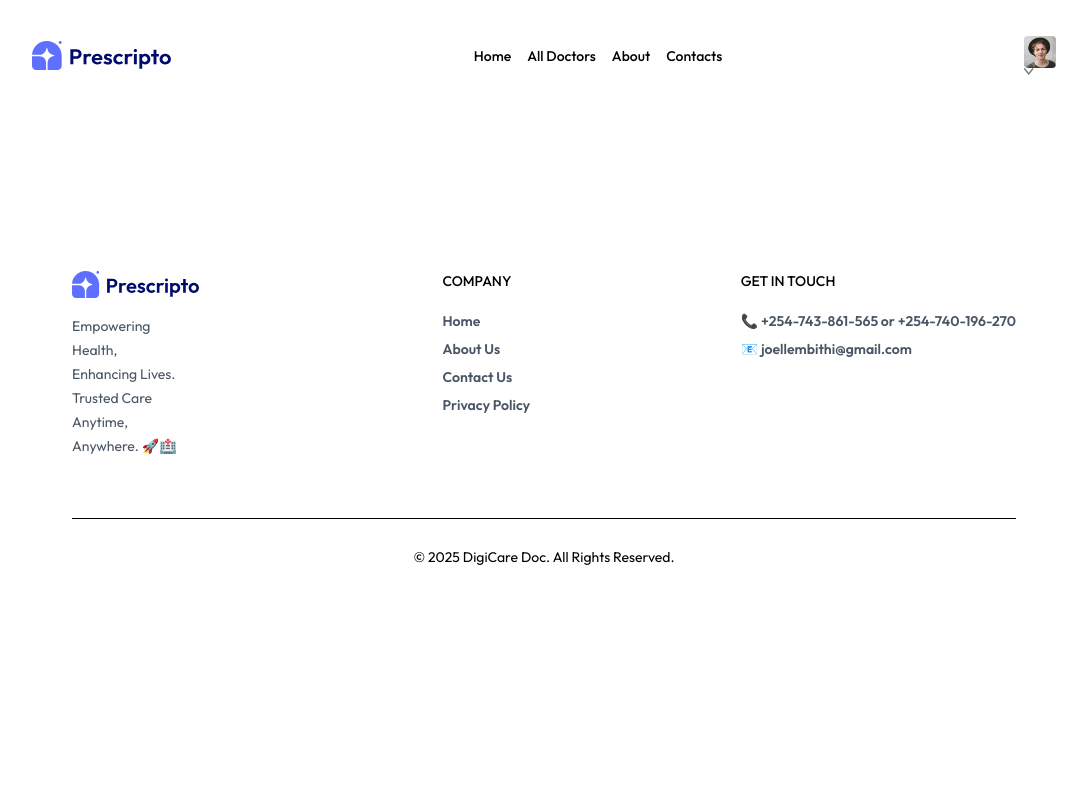
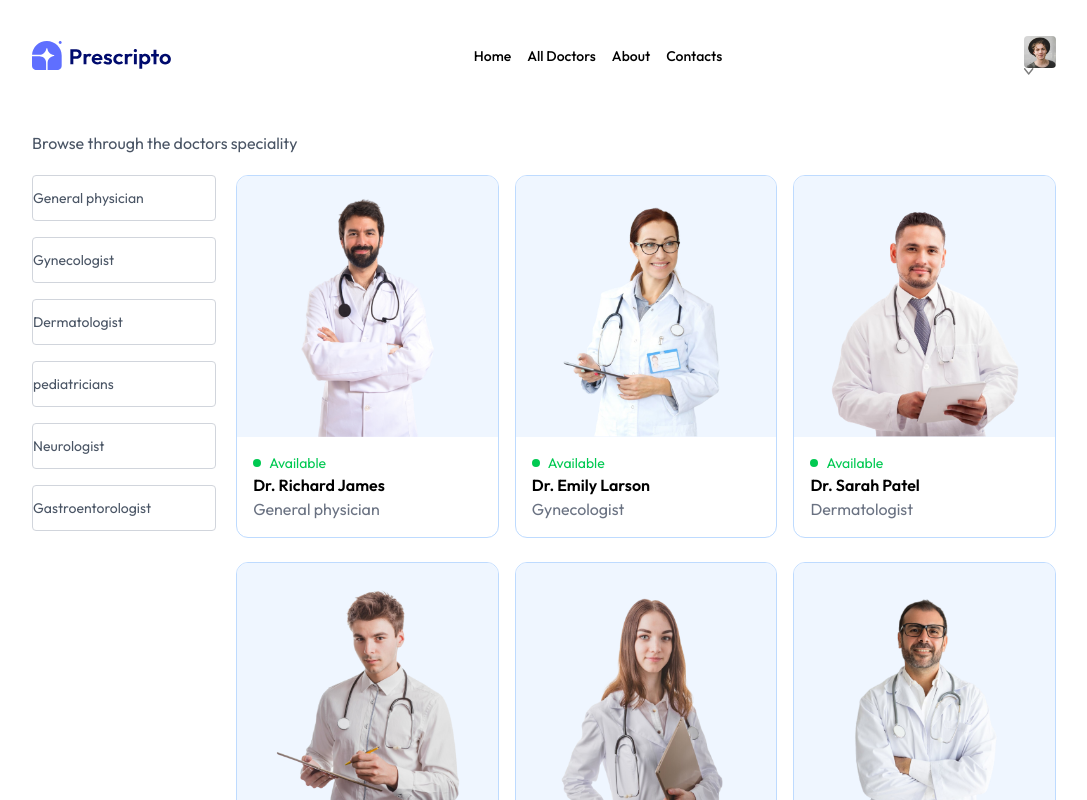
Before and after one commit to JoelMbithi/App-Project, a React app in the folder frontend/: page /doctors in a window 1280 px wide. Shown: the top 800 px of the page, without its empty margins (96-1183 px from the left). Built offline with nearby package versions, Linux system fonts and the light colour scheme; the HTML template or start-up script is replaced by a standard one.

Commit message:
done Doctors Page

```diff
--- a/frontend/src/App.jsx
+++ b/frontend/src/App.jsx
@@ -1,7 +1,7 @@
 import React from 'react'
 import { Route, Routes } from 'react-router-dom'
 import Home from './Pages/Home'
-import Doctors from './Pages/Doctors'
+
 import Login from './Pages/Login'
 import About from './Pages/About'
 import Contact from './Pages/Contact'
@@ -10,6 +10,7 @@
 import Appointment from './Pages/Appointment'
 import NavBar from './components/NavBar'
 import Footer from './components/Footer'
+import Doctors from './Pages/Doctors'
 
 const App = () => {
   return (
@@ -19,7 +20,8 @@
 
      <Routes>
       <Route path='/' element={<Home/>} />
-      <Route path='/doctors/:speciality' element={<Doctors />} />
+      <Route path='/doctors' element={<Doctors />} />
+      <Route path='/doctors/:speciality' element={<Doctors/>} />
       <Route path='/login' element={<Login />} />
       <Route path='/about' element={<About />} />
       <Route path='/contacts' element={<Contact />} />
--- a/frontend/src/Context/AppContext.jsx
+++ b/frontend/src/Context/AppContext.jsx
@@ -1,22 +1,17 @@
 import { createContext } from "react";
 import { doctors } from "../assets/assets";
 
-export const Appcontext = createContext()
+export const AppContext = createContext(); // Change Appcontext to AppContext
 
-{/* create context provider function */}
+const AppContextProvider = (props) => {
+    const value = {
+        doctors
+    };
+    return (
+        <AppContext.Provider value={value}> {/* Change Appcontext to AppContext */}
+            {props.children}
+        </AppContext.Provider>
+    );
+};
 
-const AppContextProvider  =(props)=>{
-    {/* add variables which can be accessed by any component using props */}
-
-    const value= {
-        doctors
-    }
-    return(
-        <Appcontext.Provider value={value}>
-            {props.children}
-        </Appcontext.Provider>
-    )
-
-}
-
-export default AppContextProvider
+export default AppContextProvider;
--- a/frontend/src/Pages/Doctors.jsx
+++ b/frontend/src/Pages/Doctors.jsx
@@ -1,13 +1,60 @@
-import React from 'react'
-import { useParams } from 'react-router-dom'
+import React, { useContext, useEffect, useState } from 'react'
+import { useNavigate, useParams } from 'react-router-dom'
+import { AppContext } from '../Context/AppContext'
+
+
 
 const Doctors = () => {
 
   const {speciality} = useParams()
-  console.log(speciality)
+
+   const {doctors} = useContext(AppContext)
+
+   const [filterDoc, setFilterDoc] = useState([])
+
+   const navigate = useNavigate()
+
+   const applyFilter =() => {
+    if (speciality){
+      setFilterDoc(doctors.filter(doc => doc.speciality === speciality))
+    } else {
+      setFilterDoc(doctors)
+    }
+   }
+
+   useEffect(() =>{
+    applyFilter()
+   },[doctors,speciality])
   return (
     <div>
-
+      <p className='text-gray-600'>Browse through the doctors speciality</p>
+      <div className='flex flex-col sm:flex-row items-start gap-5 mt-5'>
+        <div className='flex flex-col gap-4 text-sm text-gray-600'>
+          <p onClick={()=> speciality === 'General physician' ? navigate("/doctors") : navigate('/doctors/General physician')}  className={`w-[94vw] sm:w-auto p1-3 py-3 py-1.5 pr-16 border border-gray-300 rounded transition-all cursor-pointer ${speciality === "General physician" ? "bg-indigo-100 text-black" : ""}`} >General physician</p >
+          <p onClick={()=> speciality === 'Gynecologist' ? navigate("/doctors") : navigate('/doctors/Gynecologist')} className={`w-[94vw] sm:w-auto p1-3 py-3 py-1.5 pr-16 border border-gray-300 rounded transition-all cursor-pointer ${speciality === "Gynecologist" ? "bg-indigo-100 text-black" : ""}`}>Gynecologist</p >
+          <p onClick={()=> speciality === 'Dermatologist' ? navigate("/doctors") : navigate('/doctors/Dermatologist')} className={`w-[94vw] sm:w-auto p1-3 py-3 py-1.5 pr-16 border border-gray-300 rounded transition-all cursor-pointer ${speciality === "Dermatologist" ? "bg-indigo-100 text-black" : ""}`}>Dermatologist</p >
+          <p onClick={()=> speciality === 'pediatricians' ? navigate("/doctors") : navigate('/doctors/pediatricians')} className={`w-[94vw] sm:w-auto p1-3 py-3 py-1.5 pr-16 border border-gray-300 rounded transition-all cursor-pointer ${speciality === "pediatricians" ? "bg-indigo-100 text-black" : ""}`}>pediatricians</p >
+          <p onClick={()=> speciality === 'Neurologist' ? navigate("/doctors") : navigate('/doctors/Neurologist')} className={`w-[94vw] sm:w-auto p1-3 py-3 py-1.5 pr-16 border border-gray-300 rounded transition-all cursor-pointer ${speciality === "Neurologist" ? "bg-indigo-100 text-black" : ""}`}>Neurologist</p >
+          <p onClick={()=> speciality === 'Gastroentorologist' ? navigate('/doctors') : navigate('/doctors/Gastroentorologist')} className={`w-[94vw] sm:w-auto p1-3 py-3 py-1.5 pr-16 border border-gray-300 rounded transition-all cursor-pointer ${speciality === "Gastroentorologist" ? "bg-indigo-100 text-black" : ""}`}>Gastroentorologist</p>
+        </div>
+        <div className='w-full grid grid-cols-1 md:grid-cols-2 lg:grid-cols-3 gap-4 gap-y-6'>
+          {
+            filterDoc.map((item, index) => (
+              <div onClick={() => navigate(`/appointment/${item._id}`)} key={index} className='border border-blue-200 rounded-xl overflow-hidden cursor-pointer hover:-translate-y-2 transition-all duration-500'>
+                <img className='bg-blue-50 w-full' src={item.image} alt={item.name} />
+                <div className='p-4'>
+                  <div className='flex items-center gap-2 text-sm text-green-500'>
+                    <p className='w-2 h-2 bg-green-500 rounded-full'></p>
+                    <p>Available</p>
+                  </div>
+                  <p className='font-semibold'>{item.name}</p>
+                  <p className='text-gray-500'>{item.speciality}</p>
+                </div>
+              </div>
+            ))
+          }
+        </div>
+      </div>
     </div>
   )
 }
--- a/frontend/src/components/TopDoctors.jsx
+++ b/frontend/src/components/TopDoctors.jsx
@@ -1,9 +1,10 @@
 import React, { useContext } from 'react'
-import { Appcontext } from '../Context/AppContext'
+import { AppContext } from '../Context/AppContext'
+
 
 const TopDoctors = () => {
     // Fix: Use useContext instead of useState
-    const { doctors } = useContext(Appcontext)
+    const { doctors } = useContext(AppContext)
 
     return (
         <div className='flex flex-col items-center gap-4 my-16 text-gray-900 md:mx-10'>
```
